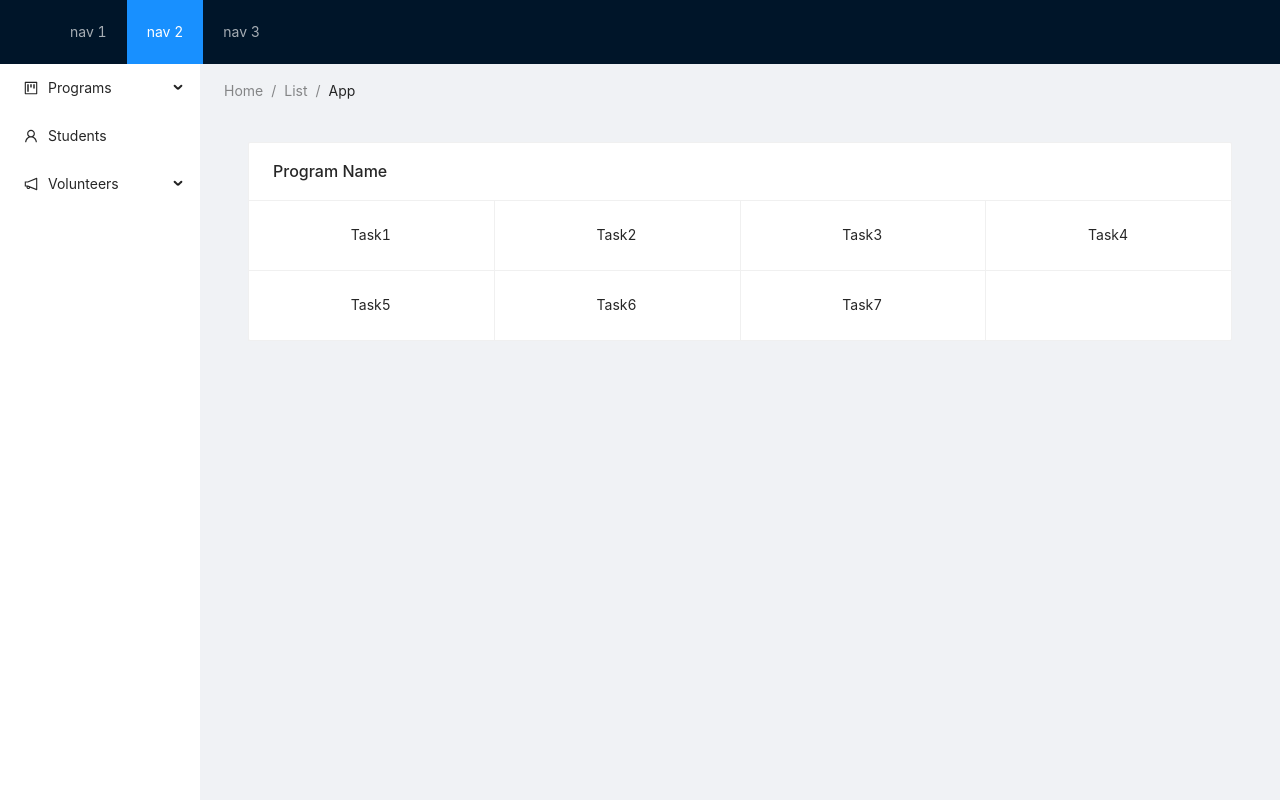
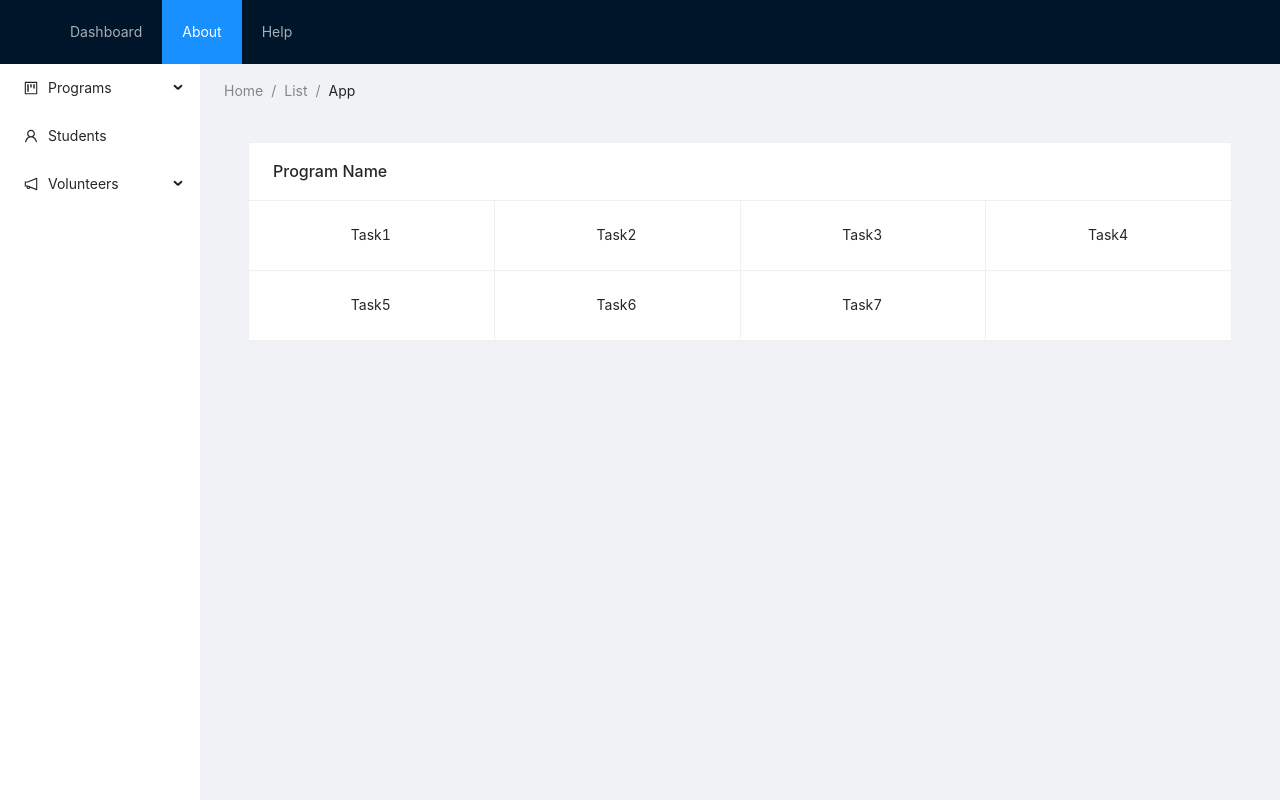
Before and after one commit to cfg2020apac/team-16, a React (Create React App) app in the folder web/: page /submissionTasks in a window 1280 px wide. Built offline with nearby package versions, Linux system fonts and the light colour scheme; no server answers; the database is empty; what react-big-calendar-like-google would draw is missing.

Commit message:
minor fix

```diff
--- a/web/craco.config.js
+++ b/web/craco.config.js
@@ -7,8 +7,8 @@ module.exports = {
       options: {
         lessLoaderOptions: {
           lessOptions: {
+            javascriptEnabled: true,
             modifyVars: { '@primary-color': '#0C6133' },
-            javascriptEnabled: true,
           },
         },
       },
--- a/web/package.json
+++ b/web/package.json
@@ -3,7 +3,7 @@
   "version": "0.1.0",
   "private": true,
   "dependencies": {
-    "@craco/craco": "^5.7.0",
+    "@craco/craco": "^5.6.4",
     "@testing-library/jest-dom": "^4.2.4",
     "@testing-library/react": "^9.3.2",
     "@testing-library/user-event": "^7.1.2",
--- a/web/src/components/AppBar.js
+++ b/web/src/components/AppBar.js
@@ -18,9 +18,9 @@ export const AppBar = ({ children, location }) => {
       <Header className="header">
         <div className="logo" />
         <Menu theme="dark" mode="horizontal" defaultSelectedKeys={["2"]}>
-          <Menu.Item key="1">nav 1</Menu.Item>
-          <Menu.Item key="2">nav 2</Menu.Item>
-          <Menu.Item key="3">nav 3</Menu.Item>
+          <Menu.Item key="1">Dashboard</Menu.Item>
+          <Menu.Item key="2">About</Menu.Item>
+          <Menu.Item key="3">Help</Menu.Item>
         </Menu>
       </Header>
       <Layout>
```
Also changed, not shown: 1 other file (tests, documents, lock files or other folders).
